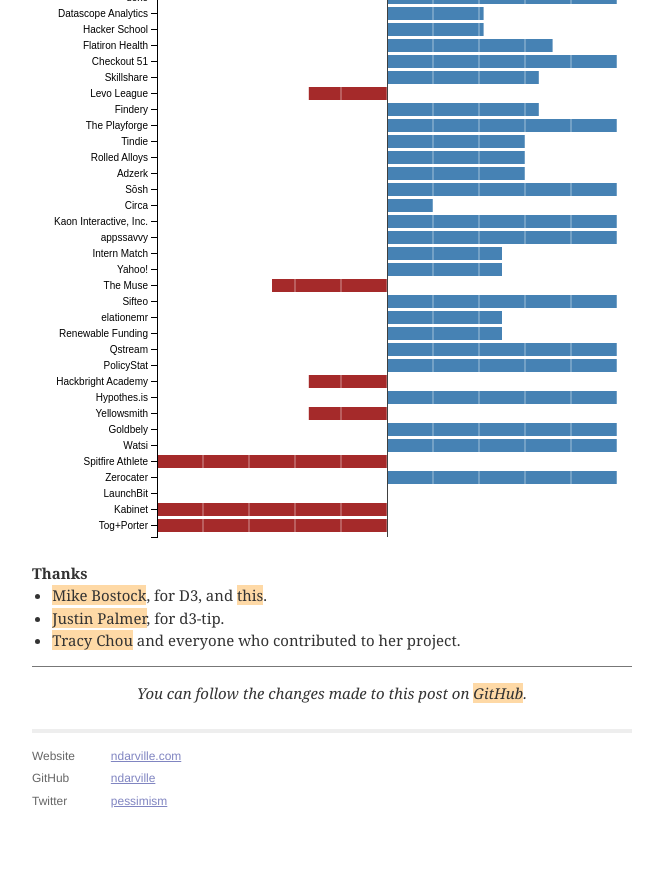
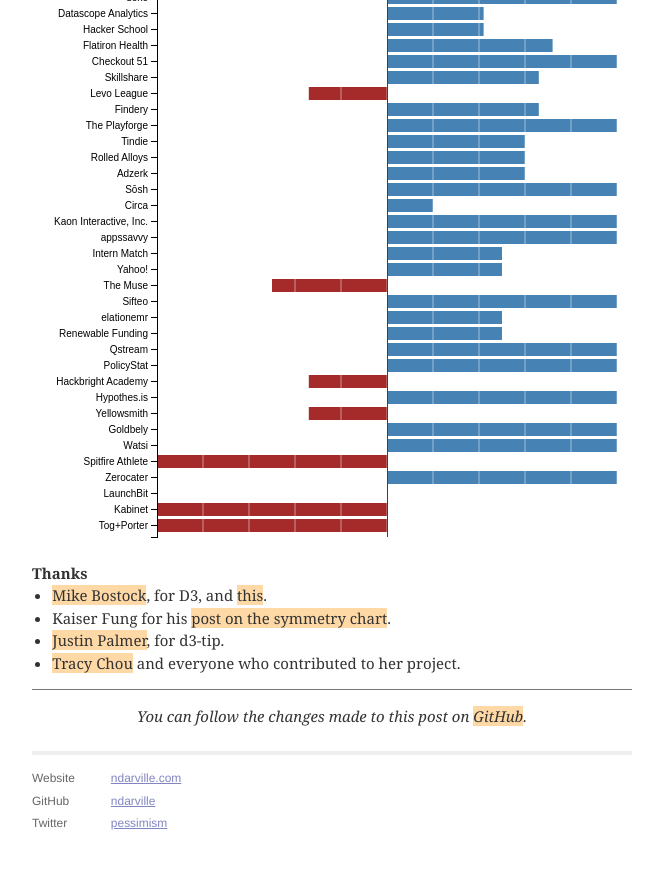
Before and after one commit to ndarville/ndarville.github.io, a Jekyll site: the page built from _posts/2014-01-16-women-in-tech.markdown, in a window 1280 px wide and 900 px high, scrolled down 2161 px. Shown: the top 869 px of the window, without its empty margins (308-971 px from the left). Built offline with Jekyll 4.4.1, drawn with Linux system fonts in a browser that asks for light colours.

Commit message:
Added credit for Kaiser Fung and his article on the symmetry chart

```diff
--- a/_posts/2014-01-16-women-in-tech.markdown
+++ b/_posts/2014-01-16-women-in-tech.markdown
@@ -33,6 +33,7 @@
 Thanks
 ------
 * [Mike Bostock][bostock], for D3, and [this][inspiration].
+* Kaiser Fung for his [post on the symmetry chart][fung].
 * [Justin Palmer][palmer], for d3-tip.
 * [Tracy Chou][chou] and everyone who contributed to her project.
 
@@ -40,5 +41,6 @@
 [project]: https://github.com/triketora/women-in-software-eng
 [bostock]: https://github.com/mbostock/
 [inspiration]: http://bl.ocks.org/mbostock/2368837
+[fung]: http://junkcharts.typepad.com/junk_charts/2012/02/restoring-symmetry-and-another-survey-debunked.html
 [palmer]: https://github.com/Caged/
 [chou]: https://twitter.com/triketora
```
